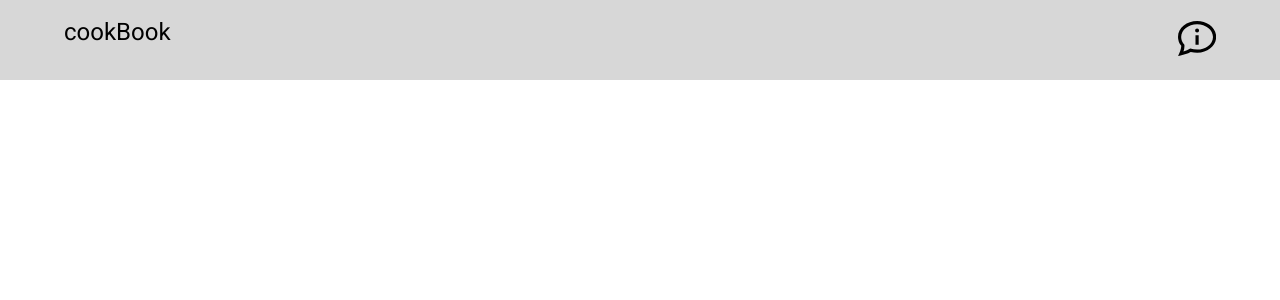
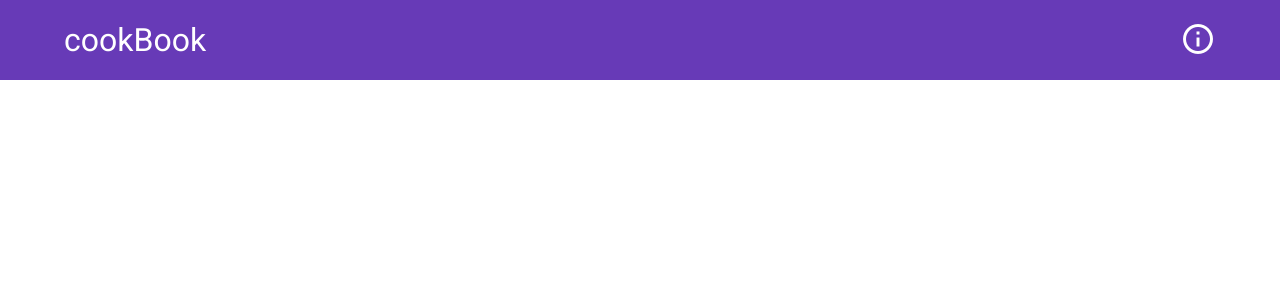
Before and after one commit to janskiba/cookBook, an Angular app: page / in a window 1280 px wide. Shown: the top 300 px of the page. Built offline with nearby package versions, Linux system fonts and the light colour scheme.

Commit message:
add author info dialog

```diff
--- a/src/_variables.scss
+++ b/src/_variables.scss
@@ -1,2 +1,2 @@
 //colors
-$grey-color: #d7d7d7;
+$grey-color: #673ab7;
--- /dev/null
+++ b/src/app/navbar/author-information-dialog/author-information-dialog.component.html
@@ -0,0 +1,48 @@
+<h1 mat-dialog-title>
+  Hi, i'm Jan and i've built this app. <br />
+  You can find helpful information below:
+</h1>
+
+<div mat-dialog-content>
+  <mat-list role="list">
+    <mat-list-item class="element" role="listitem">
+      <div class="element_content">
+        <svg
+          xmlns="http://www.w3.org/2000/svg"
+          width="24"
+          height="24"
+          viewBox="0 0 24 24"
+        >
+          <path
+            d="M12 0c-6.626 0-12 5.373-12 12 0 5.302 3.438 9.8 8.207 11.387.599.111.793-.261.793-.577v-2.234c-3.338.726-4.033-1.416-4.033-1.416-.546-1.387-1.333-1.756-1.333-1.756-1.089-.745.083-.729.083-.729 1.205.084 1.839 1.237 1.839 1.237 1.07 1.834 2.807 1.304 3.492.997.107-.775.418-1.305.762-1.604-2.665-.305-5.467-1.334-5.467-5.931 0-1.311.469-2.381 1.236-3.221-.124-.303-.535-1.524.117-3.176 0 0 1.008-.322 3.301 1.23.957-.266 1.983-.399 3.003-.404 1.02.005 2.047.138 3.006.404 2.291-1.552 3.297-1.23 3.297-1.23.653 1.653.242 2.874.118 3.176.77.84 1.235 1.911 1.235 3.221 0 4.609-2.807 5.624-5.479 5.921.43.372.823 1.102.823 2.222v3.293c0 .319.192.694.801.576 4.765-1.589 8.199-6.086 8.199-11.386 0-6.627-5.373-12-12-12z"
+          />
+        </svg>
+        <a href="https://janskiba.github.io/portfolio/">
+          <p>My github</p>
+        </a>
+      </div>
+    </mat-list-item>
+
+    <mat-list-item class="element" role="listitem">
+      <div class="element_content">
+        <mat-icon class="material-icons md-24 icon">link</mat-icon>
+        <a href="https://github.com/janskiba/">
+          <p>My website</p>
+        </a>
+      </div>
+    </mat-list-item>
+
+    <mat-list-item class="element" role="listitem">
+      <div class="element_content">
+        <mat-icon class="material-icons-outlined md-24 icon">email</mat-icon>
+        <a href="mailto:jan.skiba.poczta@gmail.com">
+          <p>jan.skiba.poczta@gmail.com</p>
+        </a>
+      </div>
+    </mat-list-item>
+  </mat-list>
+</div>
+
+<div mat-dialog-actions class="button-container">
+  <button mat-button mat-dialog-close color="link">Close</button>
+</div>
--- /dev/null
+++ b/src/app/navbar/author-information-dialog/author-information-dialog.component.scss
@@ -0,0 +1,19 @@
+h1 {
+  text-align: center;
+}
+
+.element {
+  .element_content {
+    display: flex;
+    flex-direction: row;
+    align-items: center;
+    margin: auto;
+    a {
+      margin-left: 10px;
+    }
+  }
+}
+
+.button-container {
+  justify-content: center;
+}
--- /dev/null
+++ b/src/app/navbar/author-information-dialog/author-information-dialog.component.ts
@@ -0,0 +1,16 @@
+import { ChangeDetectionStrategy, Component, OnInit } from '@angular/core';
+
+@Component({
+  selector: 'app-author-information-dialog',
+  templateUrl: './author-information-dialog.component.html',
+  styleUrls: ['./author-information-dialog.component.scss'],
+  changeDetection: ChangeDetectionStrategy.OnPush,
+})
+export class AuthorInformationDialogComponent implements OnInit {
+
+  constructor() { }
+
+  ngOnInit(): void {
+  }
+
+}
--- a/src/app/navbar/navbar.component.html
+++ b/src/app/navbar/navbar.component.html
@@ -1,17 +1,6 @@
 <div class="navbar">
   <h1>{{ appTitle }}</h1>
-  <button>
-    <svg
-      xmlns="http://www.w3.org/2000/svg"
-      width="38.183"
-      height="35"
-      viewBox="0 0 38.183 35"
-    >
-      <path
-        id="iconmonstr-info-10"
-        d="M20.682,24.864H17.5V15.318h3.182ZM19.091,8.557A1.989,1.989,0,1,1,17.1,10.545,1.989,1.989,0,0,1,19.091,8.557Zm0-4.375C27.863,4.182,35,9.9,35,16.92c0,7.822-8.185,12.665-15.766,12.665a27.127,27.127,0,0,1-6.99-1.025,21.457,21.457,0,0,1-6.8,2.9,14.89,14.89,0,0,0,.958-6.785A11.2,11.2,0,0,1,3.183,16.92c0-7.024,7.135-12.738,15.908-12.738Zm0-3.182C9.008,1,0,7.723,0,16.92a14.018,14.018,0,0,0,3.257,8.949C3.344,28.78,1.629,32.958.086,36c4.14-.748,10.024-2.4,12.692-4.035a27.29,27.29,0,0,0,6.458.8c11.27,0,18.948-7.7,18.948-15.847C38.182,7.674,29.112,1,19.091,1Z"
-        transform="translate(0 -1)"
-      />
-    </svg>
+  <button (click)="openDialog()">
+    <mat-icon class="material-icons-outlined md-36 icon">info</mat-icon>
   </button>
 </div>
--- a/src/app/navbar/navbar.component.scss
+++ b/src/app/navbar/navbar.component.scss
@@ -3,7 +3,7 @@
 :host {
   display: block;
   background-color: $grey-color;
-
+  color: white;
   .navbar {
     display: flex;
     flex-direction: row;
@@ -12,11 +12,19 @@
     height: 80px;
     margin: 0 5%;
 
+    h1 {
+      font-weight: inherit;
+    }
+
     button {
       background-color: transparent;
       border: none;
       cursor: pointer;
       transition: 0.3s ease-in-out;
+
+      .icon {
+        color: white;
+      }
 
       &:hover {
         transform: scale(1.3);
--- a/src/app/navbar/navbar.component.ts
+++ b/src/app/navbar/navbar.component.ts
@@ -1,5 +1,6 @@
 import { ChangeDetectionStrategy, Component, Input, OnInit } from '@angular/core';
-
+import { MatDialog } from "@angular/material/dialog";
+import { AuthorInformationDialogComponent } from "./author-information-dialog/author-information-dialog.component";
 @Component({
   selector: 'app-navbar',
   templateUrl: './navbar.component.html',
@@ -9,9 +10,12 @@ import { ChangeDetectionStrategy, Component, Input, OnInit } from '@angular/core
 export class NavbarComponent implements OnInit {
   @Input() appTitle = '';
 
-  constructor() { }
+  constructor(private dialog: MatDialog) { }
 
   ngOnInit(): void {
   }
 
+  openDialog() {
+    this.dialog.open(AuthorInformationDialogComponent);
+  }
 }
--- a/src/index.html
+++ b/src/index.html
@@ -1,16 +1,22 @@
-<!doctype html>
+<!DOCTYPE html>
 <html lang="en">
-<head>
-  <meta charset="utf-8">
-  <title>CookBook</title>
-  <base href="/">
-  <meta name="viewport" content="width=device-width, initial-scale=1">
-  <link rel="icon" type="image/x-icon" href="favicon.ico">
-  <link rel="preconnect" href="https://fonts.gstatic.com">
-  <link href="https://fonts.googleapis.com/css2?family=Roboto:wght@300;400;500&display=swap" rel="stylesheet">
-  <link href="https://fonts.googleapis.com/icon?family=Material+Icons" rel="stylesheet">
-</head>
-<body class="mat-typography">
-  <app-root></app-root>
-</body>
+  <head>
+    <meta charset="utf-8" />
+    <title>CookBook</title>
+    <base href="/" />
+    <meta name="viewport" content="width=device-width, initial-scale=1" />
+    <link rel="icon" type="image/x-icon" href="favicon.ico" />
+    <link rel="preconnect" href="https://fonts.gstatic.com" />
+    <link
+      href="https://fonts.googleapis.com/css2?family=Roboto:wght@300;400;500&display=swap"
+      rel="stylesheet"
+    />
+    <link
+      href="https://fonts.googleapis.com/icon?family=Material+Icons|Material+Icons+Outlined"
+      rel="stylesheet"
+    />
+  </head>
+  <body>
+    <app-root></app-root>
+  </body>
 </html>
--- a/src/styles.scss
+++ b/src/styles.scss
@@ -2,8 +2,33 @@
   padding: 0;
   margin: 0;
   box-sizing: border-box;
-  font-family: sans-serif;
 }
 
-html, body { height: 100%; }
-body { margin: 0; font-family: Roboto, "Helvetica Neue", sans-serif; }
+html,
+body {
+  height: 100%;
+}
+body {
+  margin: 0;
+  font-family: Roboto, "Helvetica Neue", sans-serif;
+  a {
+    color: black;
+  }
+}
+
+/* Rules for sizing the material icons. */
+.material-icons.md-18 {
+  font-size: 18px;
+  height: 18px;
+  width: 18px;
+}
+.material-icons.md-24 {
+  font-size: 24px;
+  height: 24px;
+  width: 24px;
+}
+.material-icons.md-36 {
+  font-size: 36px;
+  height: 36px;
+  width: 36px;
+}
```
Also changed, not shown: src/app/app.module.ts (+11 -3 lines), 1 other file (tests, documents, lock files or other folders).
